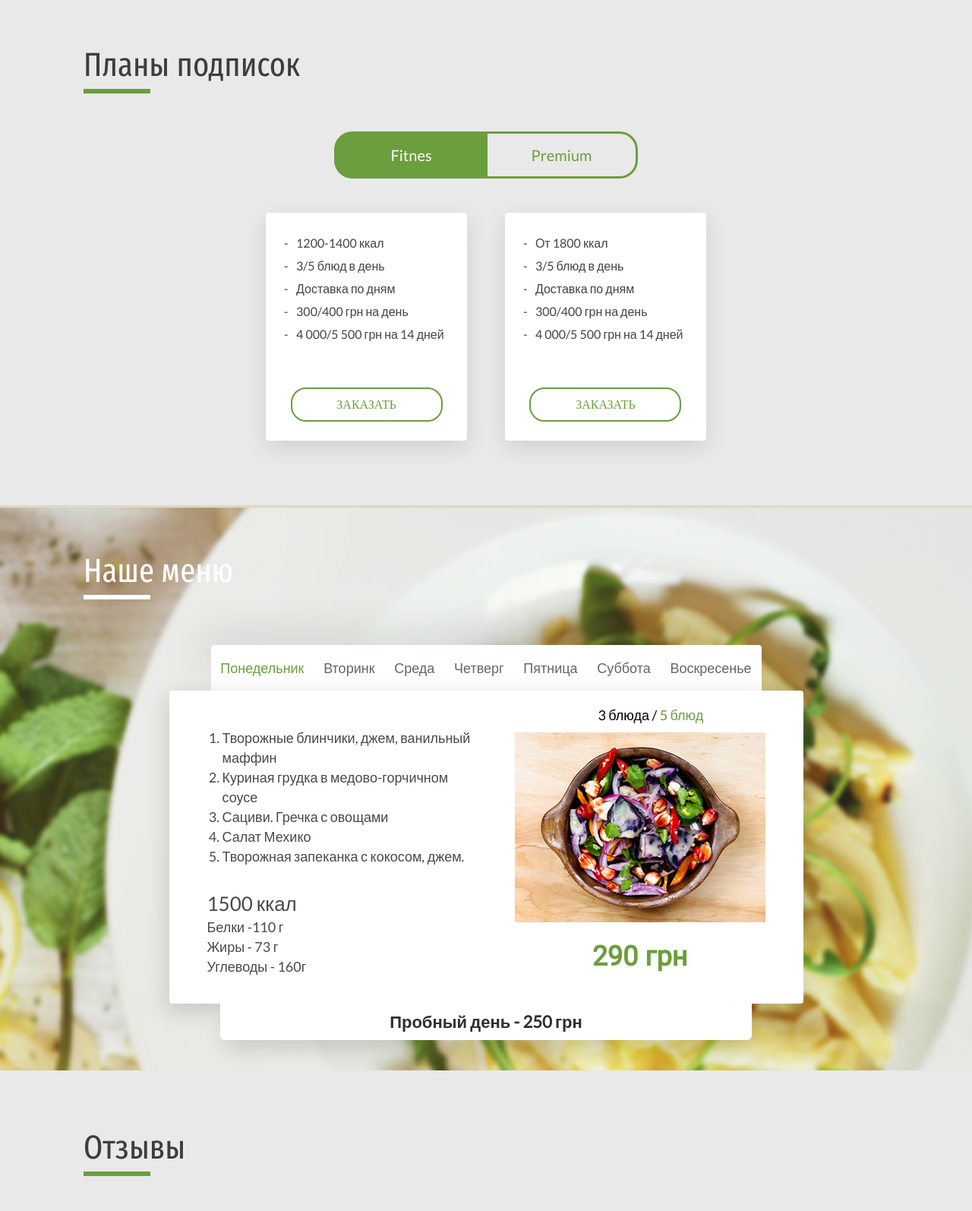
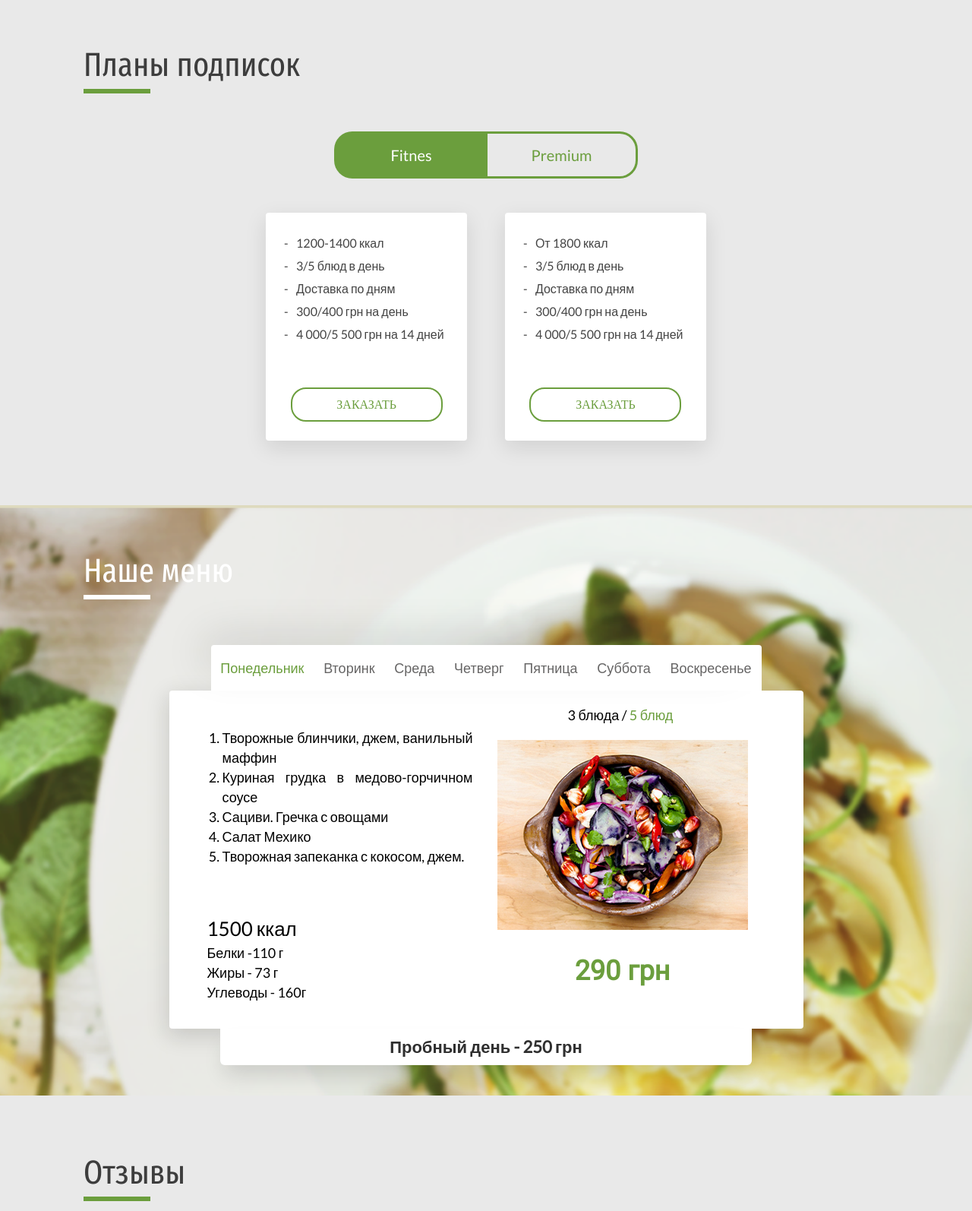
Before and after one commit to savenkovao/crossfood, a PHP site: page / in a window 1280 px wide. Shown: the part 2664-4258 px from the top of the page at 76% size. Run offline with PHP 8.4, Linux system fonts and the light colour scheme.

Commit message:
new js changes

```diff
--- a/index.html
+++ b/index.html
@@ -262,12 +262,12 @@
 						<div class="subscribe__item subscribe__item-col-2">
 
 							<ul class="subscribe__item-text">
+								<li class="subscribe__item-text-li">Меню - обычное</li>
 								<li class="subscribe__item-text-li">3/5 блюд в день</li>
-								<li class="subscribe__item-text-li">На 1/5/7 дней</li>
+								<li class="subscribe__item-text-li">На 14 дней</li>
 								<li class="subscribe__item-text-li">Количество ккал - индивидуально</li>
-								<li class="subscribe__item-text-li">Меню - обычное/вегетарианское</li>
 								<li class="subscribe__item-text-li">Доставка по дням</li>
-								<li class="subscribe__item-text-li">Стоимость - индивидуально</li>
+								<li class="subscribe__item-text-li">Стоимость - от 4 000 грн</li>
 							</ul>
 
 							<div class="subscribe__button-cnt">
@@ -279,12 +279,12 @@
 						<div class="subscribe__item subscribe__item-col-2">
 
 							<ul class="subscribe__item-text">
+								<li class="subscribe__item-text-li">Меню - вегетарианское</li>
 								<li class="subscribe__item-text-li">3/5 блюд в день</li>
-								<li class="subscribe__item-text-li">На 1/5/7 дней</li>
+								<li class="subscribe__item-text-li">На 14 дней</li>
 								<li class="subscribe__item-text-li">Количество ккал - индивидуально</li>
-								<li class="subscribe__item-text-li">Меню - обычное/вегетарианское</li>
 								<li class="subscribe__item-text-li">Доставка по дням</li>
-								<li class="subscribe__item-text-li">Стоимость - индивидуально</li>
+								<li class="subscribe__item-text-li">Стоимость - от 3 500 грн</li>
 							</ul>
 
 							<div class="subscribe__button-cnt">
@@ -310,30 +310,30 @@
 			<div class="tab-block cuisine-block_position">
 
 				<div id="cuisine-block__navigation" class="tab-block__navigation cuisine-block__navigation_pos">
-					<div class="tab-block__nav-button cuisine-block__button cuisine-block__button_active">Понедельник</div>
-					<div class="tab-block__nav-button cuisine-block__button">Вторинк</div>
-					<div class="tab-block__nav-button cuisine-block__button">Среда</div>
-					<div class="tab-block__nav-button cuisine-block__button">Четверг</div>
-					<div class="tab-block__nav-button cuisine-block__button">Пятница</div>
-					<div class="tab-block__nav-button cuisine-block__button">Суббота</div>
-					<div class="tab-block__nav-button cuisine-block__button">Воскресенье</div>
+					<div data-action="monday" class="tab-block__nav-button cuisine-block__button cuisine-block__button_active">Понедельник</div>
+					<div data-action="tuesday" class="tab-block__nav-button cuisine-block__button">Вторинк</div>
+					<div data-action="wednesday" class="tab-block__nav-button cuisine-block__button">Среда</div>
+					<div data-action="thursday" class="tab-block__nav-button cuisine-block__button">Четверг</div>
+					<div data-action="friday" class="tab-block__nav-button cuisine-block__button">Пятница</div>
+					<div data-action="saturday" class="tab-block__nav-button cuisine-block__button">Суббота</div>
+					<div data-action="sunday" class="tab-block__nav-button cuisine-block__button">Воскресенье</div>
 				</div>
+
+					<div id="tab-block__3-5-cuisines" class="tab-block__3-5-cuisines">
+						<span data-action="cuisines_3" class="tab-block__3-cuisines">3 блюда</span>
+						<span> / </span>
+						<span data-action="cuisines_5" class="tab-block__5-cuisines tab-block__3-5-cuisines_active">5 блюд</span>
+					</div>
 
 				<div class="tab-block__tabs cuisine__tabs-position">
 
-					<div id="tab-block__3-5-cuisines" class="tab-block__3-5-cuisines">
-						<span data-action="3-cuisines" class="tab-block__3-cuisines">3 блюда</span>
-						<span> / </span>
-						<span data-action="5-cuisines" class="tab-block__5-cuisines tab-block__3-5-cuisines_active">5 блюд</span>
-					</div>
 
-					<div class="tab-block__tab-item">
+
+					<div id="monday" class="tab-block__tab-item">
 
 						<div class="cuisine__item">
-
 							<div class="cuisine__item-text-cont">
-
-								<div id="5-cuisines">
+								<div class="cuisines_5">
 									<ol class="cuisine__item-text-menu">
 										<li>Творожные блинчики, джем, ванильный маффин</li>
 										<li>Куриная грудка в медово-горчичном соусе</li>
@@ -341,7 +341,6 @@
 										<li>Салат Мехико</li>
 										<li>Творожная запеканка с кокосом, джем.</li>
 									</ol>
-
 
 									<ul class="cuisine__item-text-calories">
 										<li><u class="cuisine__item-text-highlited">1500 ккал</u></li>
@@ -351,7 +350,7 @@
 									</ul>
 								</div>
 
-								<div id="3-cuisines" class="disable">
+								<div class="cuisines_3 disable">
 									<ol class="cuisine__item-text-menu">
 										<li>Куриная грудка в медово-горчичном соусе</li>
 										<li>Сациви. Гречка с овощами</li>
@@ -380,6 +379,331 @@
 
 						</div>
 					</div>
+					<div id="tuesday" class="tab-block__tab-item disable">
+
+						<div class="cuisine__item">
+
+							<div class="cuisine__item-text-cont">
+
+								<div class="cuisines_5">
+									<ol class="cuisine__item-text-menu">
+										<li>Вторник</li>
+										<li>Куриная грудка в медово-горчичном соусе</li>
+										<li>Сациви. Гречка с овощами</li>
+										<li>Салат Мехико</li>
+										<li>Творожная запеканка с кокосом, джем.</li>
+									</ol>
+
+
+									<ul class="cuisine__item-text-calories">
+										<li><u class="cuisine__item-text-highlited">1500 ккал</u></li>
+										<li>Белки -110 г</li>
+										<li>Жиры - 73 г</li>
+										<li>Углеводы - 160г</li>
+									</ul>
+								</div>
+
+								<div class="cuisines_3 disable">
+									<ol class="cuisine__item-text-menu">
+										<li>Вторник в медово-горчичном соусе</li>
+										<li>Сациви. Гречка с овощами</li>
+										<li>Салат Мехико</li>
+									</ol>
+
+									<ul class="cuisine__item-text-calories">
+										<li><u class="cuisine__item-text-highlited">1100 ккал</u></li>
+										<li>Белки - 70 г</li>
+										<li>Жиры - 43 г</li>
+										<li>Углеводы - 130г</li>
+									</ul>
+								</div>
+
+							</div>
+
+							<div class="cuisine__item-img-cont">
+
+								<div class="cuisine__item-img-block">
+									<img class="cuisine__item-img" src="src/img/cnt/cuisine/item-2.png" alt="Салат">
+								</div>
+								<div class="cuisine__item-price-block">
+									<span class="cuisine__item-price-text">290 грн</span>
+								</div>
+
+							</div>
+
+						</div>
+					</div>
+					<div id="wednesday" class="tab-block__tab-item disable">
+
+						<div class="cuisine__item">
+
+							<div class="cuisine__item-text-cont">
+
+								<div class="cuisines_5">
+									<ol class="cuisine__item-text-menu">
+										<li>Среда</li>
+										<li>Куриная грудка в медово-горчичном соусе</li>
+										<li>Сациви. Гречка с овощами</li>
+										<li>Салат Мехико</li>
+										<li>Творожная запеканка с кокосом, джем.</li>
+									</ol>
+
+
+									<ul class="cuisine__item-text-calories">
+										<li><u class="cuisine__item-text-highlited">1500 ккал</u></li>
+										<li>Белки -110 г</li>
+										<li>Жиры - 73 г</li>
+										<li>Углеводы - 160г</li>
+									</ul>
+								</div>
+
+								<div class="cuisines_3 disable">
+									<ol class="cuisine__item-text-menu">
+										<li>Среда в медово-горчичном соусе</li>
+										<li>Сациви. Гречка с овощами</li>
+										<li>Салат Мехико</li>
+									</ol>
+
+									<ul class="cuisine__item-text-calories">
+										<li><u class="cuisine__item-text-highlited">1100 ккал</u></li>
+										<li>Белки - 70 г</li>
+										<li>Жиры - 43 г</li>
+										<li>Углеводы - 130г</li>
+									</ul>
+								</div>
+
+							</div>
+
+							<div class="cuisine__item-img-cont">
+
+								<div class="cuisine__item-img-block">
+									<img class="cuisine__item-img" src="src/img/cnt/cuisine/item-3.png" alt="Салат">
+								</div>
+								<div class="cuisine__item-price-block">
+									<span class="cuisine__item-price-text">290 грн</span>
+								</div>
+
+							</div>
+
+						</div>
+					</div>
+					<div id="thursday" class="tab-block__tab-item disable">
+
+						<div class="cuisine__item">
+
+							<div class="cuisine__item-text-cont">
+
+								<div class="cuisines_5">
+									<ol class="cuisine__item-text-menu">
+										<li>Четверг</li>
+										<li>Куриная грудка в медово-горчичном соусе</li>
+										<li>Сациви. Гречка с овощами</li>
+										<li>Салат Мехико</li>
+										<li>Творожная запеканка с кокосом, джем.</li>
+									</ol>
+
+
+									<ul class="cuisine__item-text-calories">
+										<li><u class="cuisine__item-text-highlited">1500 ккал</u></li>
+										<li>Белки -110 г</li>
+										<li>Жиры - 73 г</li>
+										<li>Углеводы - 160г</li>
+									</ul>
+								</div>
+
+								<div class="cuisines_3 disable">
+									<ol class="cuisine__item-text-menu">
+										<li>Четверг в медово-горчичном соусе</li>
+										<li>Сациви. Гречка с овощами</li>
+										<li>Салат Мехико</li>
+									</ol>
+
+									<ul class="cuisine__item-text-calories">
+										<li><u class="cuisine__item-text-highlited">1100 ккал</u></li>
+										<li>Белки - 70 г</li>
+										<li>Жиры - 43 г</li>
+										<li>Углеводы - 130г</li>
+									</ul>
+								</div>
+
+							</div>
+
+							<div class="cuisine__item-img-cont">
+
+								<div class="cuisine__item-img-block">
+									<img class="cuisine__item-img" src="src/img/cnt/cuisine/item-4.png" alt="Салат">
+								</div>
+								<div class="cuisine__item-price-block">
+									<span class="cuisine__item-price-text">290 грн</span>
+								</div>
+
+							</div>
+
+						</div>
+					</div>
+					<div id="friday" class="tab-block__tab-item disable">
+
+						<div class="cuisine__item">
+
+							<div class="cuisine__item-text-cont">
+
+								<div class="cuisines_5">
+									<ol class="cuisine__item-text-menu">
+										<li>Пятница</li>
+										<li>Куриная грудка в медово-горчичном соусе</li>
+										<li>Сациви. Гречка с овощами</li>
+										<li>Салат Мехико</li>
+										<li>Творожная запеканка с кокосом, джем.</li>
+									</ol>
+
+
+									<ul class="cuisine__item-text-calories">
+										<li><u class="cuisine__item-text-highlited">1500 ккал</u></li>
+										<li>Белки -110 г</li>
+										<li>Жиры - 73 г</li>
+										<li>Углеводы - 160г</li>
+									</ul>
+								</div>
+
+								<div class="cuisines_3 disable">
+									<ol class="cuisine__item-text-menu">
+										<li>Пятница в медово-горчичном соусе</li>
+										<li>Сациви. Гречка с овощами</li>
+										<li>Салат Мехико</li>
+									</ol>
+
+									<ul class="cuisine__item-text-calories">
+										<li><u class="cuisine__item-text-highlited">1100 ккал</u></li>
+										<li>Белки - 70 г</li>
+										<li>Жиры - 43 г</li>
+										<li>Углеводы - 130г</li>
+									</ul>
+								</div>
+
+							</div>
+
+							<div class="cuisine__item-img-cont">
+
+								<div class="cuisine__item-img-block">
+									<img class="cuisine__item-img" src="src/img/cnt/cuisine/item-5.png" alt="Салат">
+								</div>
+								<div class="cuisine__item-price-block">
+									<span class="cuisine__item-price-text">290 грн</span>
+								</div>
+
+							</div>
+
+						</div>
+					</div>
+					<div id="saturday" class="tab-block__tab-item disable">
+
+						<div class="cuisine__item">
+
+							<div class="cuisine__item-text-cont">
+
+								<div class="cuisines_5">
+									<ol class="cuisine__item-text-menu">
+										<li>Суббота</li>
+										<li>Куриная грудка в медово-горчичном соусе</li>
+										<li>Сациви. Гречка с овощами</li>
+										<li>Салат Мехико</li>
+										<li>Творожная запеканка с кокосом, джем.</li>
+									</ol>
+
+
+									<ul class="cuisine__item-text-calories">
+										<li><u class="cuisine__item-text-highlited">1500 ккал</u></li>
+										<li>Белки -110 г</li>
+										<li>Жиры - 73 г</li>
+										<li>Углеводы - 160г</li>
+									</ul>
+								</div>
+
+								<div class="cuisines_3 disable">
+									<ol class="cuisine__item-text-menu">
+										<li>Суббота в медово-горчичном соусе</li>
+										<li>Сациви. Гречка с овощами</li>
+										<li>Салат Мехико</li>
+									</ol>
+
+									<ul class="cuisine__item-text-calories">
+										<li><u class="cuisine__item-text-highlited">1100 ккал</u></li>
+										<li>Белки - 70 г</li>
+										<li>Жиры - 43 г</li>
+										<li>Углеводы - 130г</li>
+									</ul>
+								</div>
+
+							</div>
+
+							<div class="cuisine__item-img-cont">
+
+								<div class="cuisine__item-img-block">
+									<img class="cuisine__item-img" src="src/img/cnt/cuisine/item-6.png" alt="Салат">
+								</div>
+								<div class="cuisine__item-price-block">
+									<span class="cuisine__item-price-text">290 грн</span>
+								</div>
+
+							</div>
+
+						</div>
+					</div>
+					<div id="sunday" class="tab-block__tab-item disable">
+
+						<div class="cuisine__item">
+
+							<div class="cuisine__item-text-cont">
+
+								<div class="cuisines_5">
+									<ol class="cuisine__item-text-menu">
+										<li>Воскресенье</li>
+										<li>Куриная грудка в медово-горчичном соусе</li>
+										<li>Сациви. Гречка с овощами</li>
+										<li>Салат Мехико</li>
+										<li>Творожная запеканка с кокосом, джем.</li>
+									</ol>
+
+
+									<ul class="cuisine__item-text-calories">
+										<li><u class="cuisine__item-text-highlited">1500 ккал</u></li>
+										<li>Белки -110 г</li>
+										<li>Жиры - 73 г</li>
+										<li>Углеводы - 160г</li>
+									</ul>
+								</div>
+
+								<div class="cuisines_3 disable">
+									<ol class="cuisine__item-text-menu">
+										<li>Воскресенье в медово-горчичном соусе</li>
+										<li>Сациви. Гречка с овощами</li>
+										<li>Салат Мехико</li>
+									</ol>
+
+									<ul class="cuisine__item-text-calories">
+										<li><u class="cuisine__item-text-highlited">1100 ккал</u></li>
+										<li>Белки - 70 г</li>
+										<li>Жиры - 43 г</li>
+										<li>Углеводы - 130г</li>
+									</ul>
+								</div>
+
+							</div>
+
+							<div class="cuisine__item-img-cont">
+
+								<div class="cuisine__item-img-block">
+									<img class="cuisine__item-img" src="src/img/cnt/cuisine/item-7.png" alt="Салат">
+								</div>
+								<div class="cuisine__item-price-block">
+									<span class="cuisine__item-price-text">290 грн</span>
+								</div>
+
+							</div>
+
+						</div>
+					</div>
+
 				</div>
 
 			</div>
--- a/src/css/less/cuisine/cuisine.less
+++ b/src/css/less/cuisine/cuisine.less
@@ -12,6 +12,7 @@
 
 .cuisine-block_position{
 	padding-top: 60px;
+	position: relative;
 }
 
 .cuisine-block__navigation_pos{
@@ -46,44 +47,43 @@
 
 
 .cuisine__tabs-position{
-	position: relative;
+	// position: relative;
 }
 
 
 .cuisine__item{
-	display: flex;
-	flex-direction:column;
-	justify-content: flex-start;
-	align-items: center;
 	width: 95%;
 	padding: 25px 10px 35px;
 	background-color: #ffffff;
 	box-shadow: 0 8px 29px 3px rgba(0, 2, 4, 0.14);
 	border-radius: 4px;
+	text-align: justify;
+
+	@media @tablet{
+		padding: 25px 50px 35px;
+	}
 
 	@media @laptop{
 		width: 79%;
 		max-width: 835px;
-		flex-direction:row;
-		justify-content: space-between;
-		align-items: flex-start;
-		padding: 25px 50px 35px;
 	}
 }
 
 .cuisine__item-text-cont{
-	display: flex;
-	flex-direction: column;
-	justify-content: space-between;
-	align-items: center;
+	position: relative;
+	width: 100%;
 	max-width: 360px;
-	color: #494949;
+	margin: 0 auto;
+	margin-top: 30px;
 
 	@media @tablet{
-		min-height: 295px;
-		align-items: flex-start;
+		display: inline-block;
+		width: 49%;
+		min-height: 360px;
+		vertical-align: top;
 		padding-right: 10px;
-		padding-top: 25px;
+		margin-top: 25px;
+		// padding-top: 25px;
 	}
 }
 
@@ -96,19 +96,18 @@
 
 .cuisine__item-text-menu{
 	list-style-type: decimal;
-	margin-left: 0;
-
-	@media @tablet {
-		margin-left: 20px;
-	}
+	margin-left: 20px;
 }
 
 .cuisine__item-text-calories{
 	padding-top: 30px;
 	text-align: center;
+	position: static;
 
 	@media @laptop{
 		text-align: left;
+		position: absolute;
+		bottom: 0;
 	}
 }
 
@@ -120,22 +119,30 @@
 
 
 .cuisine__item-img-cont{
-	padding-top: 30px;
+	padding-top: 40px;
 
 	@media @tablet{
+		min-height: 360px;
 		padding-left: 10px;
-		// padding-top: 0px;
+		display: inline-block;
+		vertical-align: top;
+		width: 49%;
 	}
 }
 
 .tab-block__3-5-cuisines{
 	position: absolute;
 	top: 10px;
-	right: 23%;
+	left: ~'calc(50% - 70px)';
 	text-align: center;
 	font-size: 18px;
 	line-height: 1.44;
 	padding: 10px 0;
+
+	@media @tablet{
+		top: 23%;
+		right: 10%;
+	}
 }
 .tab-block__3-cuisines{
 	cursor: pointer;
@@ -150,12 +157,15 @@
 
 .cuisine__item-img-block{
 	max-width: 330px;
+	max-height: 250px;
+	margin: 0 auto;
+	overflow: hidden;
 }
 .cuisine__item-img{
 	width: 100%;
 }
 .cuisine__item-price-block{
-	padding-top: 30px;
+	padding-top: 40px;
 	text-align: center;
 }
 .cuisine__item-price-text{
--- a/src/css/less/subscribe/subscribe.less
+++ b/src/css/less/subscribe/subscribe.less
@@ -71,6 +71,7 @@
 	background-color: #ffffff;
 	margin-right: 0%;
 	margin-top: 30px;
+	cursor: pointer;
 
 	&:first-child{
 		margin-top: 0;
--- a/src/css/main.css
+++ b/src/css/main.css
@@ -913,6 +913,7 @@ body {
   background-color: white;
   margin-right: 0%;
   margin-top: 30px;
+  cursor: pointer;
 }
 .subscribe__item:first-child {
   margin-top: 0;
@@ -997,6 +998,7 @@ body {
 }
 .cuisine-block_position {
   padding-top: 60px;
+  position: relative;
 }
 .cuisine-block__navigation_pos {
   position: relative;
@@ -1027,44 +1029,40 @@ body {
 .cuisine-block__button_active {
   color: #6b9e3d;
 }
-.cuisine__tabs-position {
-  position: relative;
-}
 .cuisine__item {
-  display: flex;
-  flex-direction: column;
-  justify-content: flex-start;
-  align-items: center;
   width: 95%;
   padding: 25px 10px 35px;
   background-color: white;
   box-shadow: 0 8px 29px 3px rgba(0, 2, 4, 0.14);
   border-radius: 4px;
+  text-align: justify;
+}
+@media only screen and (min-width: 768px) {
+  .cuisine__item {
+    padding: 25px 50px 35px;
+  }
 }
 @media only screen and (min-width: 980px) {
   .cuisine__item {
     width: 79%;
     max-width: 835px;
-    flex-direction: row;
-    justify-content: space-between;
-    align-items: flex-start;
-    padding: 25px 50px 35px;
   }
 }
 .cuisine__item-text-cont {
-  display: flex;
-  flex-direction: column;
-  justify-content: space-between;
-  align-items: center;
+  position: relative;
+  width: 100%;
   max-width: 360px;
-  color: #494949;
+  margin: 0 auto;
+  margin-top: 30px;
 }
 @media only screen and (min-width: 768px) {
   .cuisine__item-text-cont {
-    min-height: 295px;
-    align-items: flex-start;
+    display: inline-block;
+    width: 49%;
+    min-height: 360px;
+    vertical-align: top;
     padding-right: 10px;
-    padding-top: 25px;
+    margin-top: 25px;
   }
 }
 .cuisine__item-text-menu,
@@ -1074,20 +1072,18 @@ body {
 }
 .cuisine__item-text-menu {
   list-style-type: decimal;
-  margin-left: 0;
-}
-@media only screen and (min-width: 768px) {
-  .cuisine__item-text-menu {
-    margin-left: 20px;
-  }
+  margin-left: 20px;
 }
 .cuisine__item-text-calories {
   padding-top: 30px;
   text-align: center;
+  position: static;
 }
 @media only screen and (min-width: 980px) {
   .cuisine__item-text-calories {
     text-align: left;
+    position: absolute;
+    bottom: 0;
   }
 }
 .cuisine__item-text-highlited {
@@ -1096,21 +1092,31 @@ body {
   text-decoration: none;
 }
 .cuisine__item-img-cont {
-  padding-top: 30px;
+  padding-top: 40px;
 }
 @media only screen and (min-width: 768px) {
   .cuisine__item-img-cont {
+    min-height: 360px;
     padding-left: 10px;
+    display: inline-block;
+    vertical-align: top;
+    width: 49%;
   }
 }
 .tab-block__3-5-cuisines {
   position: absolute;
   top: 10px;
-  right: 23%;
+  left: calc(50% - 70px);
   text-align: center;
   font-size: 18px;
   line-height: 1.44;
   padding: 10px 0;
+}
+@media only screen and (min-width: 768px) {
+  .tab-block__3-5-cuisines {
+    top: 23%;
+    right: 10%;
+  }
 }
 .tab-block__3-cuisines {
   cursor: pointer;
@@ -1123,12 +1129,15 @@ body {
 }
 .cuisine__item-img-block {
   max-width: 330px;
+  max-height: 250px;
+  margin: 0 auto;
+  overflow: hidden;
 }
 .cuisine__item-img {
   width: 100%;
 }
 .cuisine__item-price-block {
-  padding-top: 30px;
+  padding-top: 40px;
   text-align: center;
 }
 .cuisine__item-price-text {
--- a/src/js/main.js
+++ b/src/js/main.js
@@ -20,6 +20,7 @@
 
 	subscribeBlockNavigation.addEventListener("click", chooseAction, false);
 	cuisineQuantityNavigation.addEventListener("click", chooseAction, false);
+	cuisineBlockNavigation.addEventListener("click", chooseAction, false);
 
 
 	function highlightTabButton(event){
@@ -53,10 +54,24 @@
 		}
 	}
 
-	function enableBlock(node, parent) {
+	function enableBlock(node) {
 		var action = node.getAttribute("data-action");
 		var enablingBlock = document.getElementById(action);
-		var parentBlock = enablingBlock.parentElement;
+		var parentBlock;
+
+		if(!enablingBlock) {
+			enablingBlock = searchNodes(action);
+
+			for(var i = 0; i < enablingBlock.length; i++){
+				var sibling = enablingBlock[i].previousElementSibling || enablingBlock[i].nextElementSibling;
+				sibling.classList.add('disable');
+				enablingBlock[i].classList.remove('disable');
+			}
+
+			return;
+		}
+
+		parentBlock = enablingBlock.parentElement;
 
 		for (var i = 0; i < parentBlock.children.length; i++){
 			parentBlock.children[i].classList.add('disable');
@@ -66,6 +81,12 @@
 	}
 
 
+	function searchNodes(selector){
+		var nodes = document.getElementsByClassName(selector);
+		return nodes;
+	}
+
+
 
 
 }());
```
Also changed, not shown: src/img/cnt/cuisine/item-2.png (added), src/img/cnt/cuisine/item-3.png (added), src/img/cnt/cuisine/item-4.png (added), src/img/cnt/cuisine/item-5.png (added), src/img/cnt/cuisine/item-6.png (added), src/img/cnt/cuisine/item-7.png (added), 1 other file.
